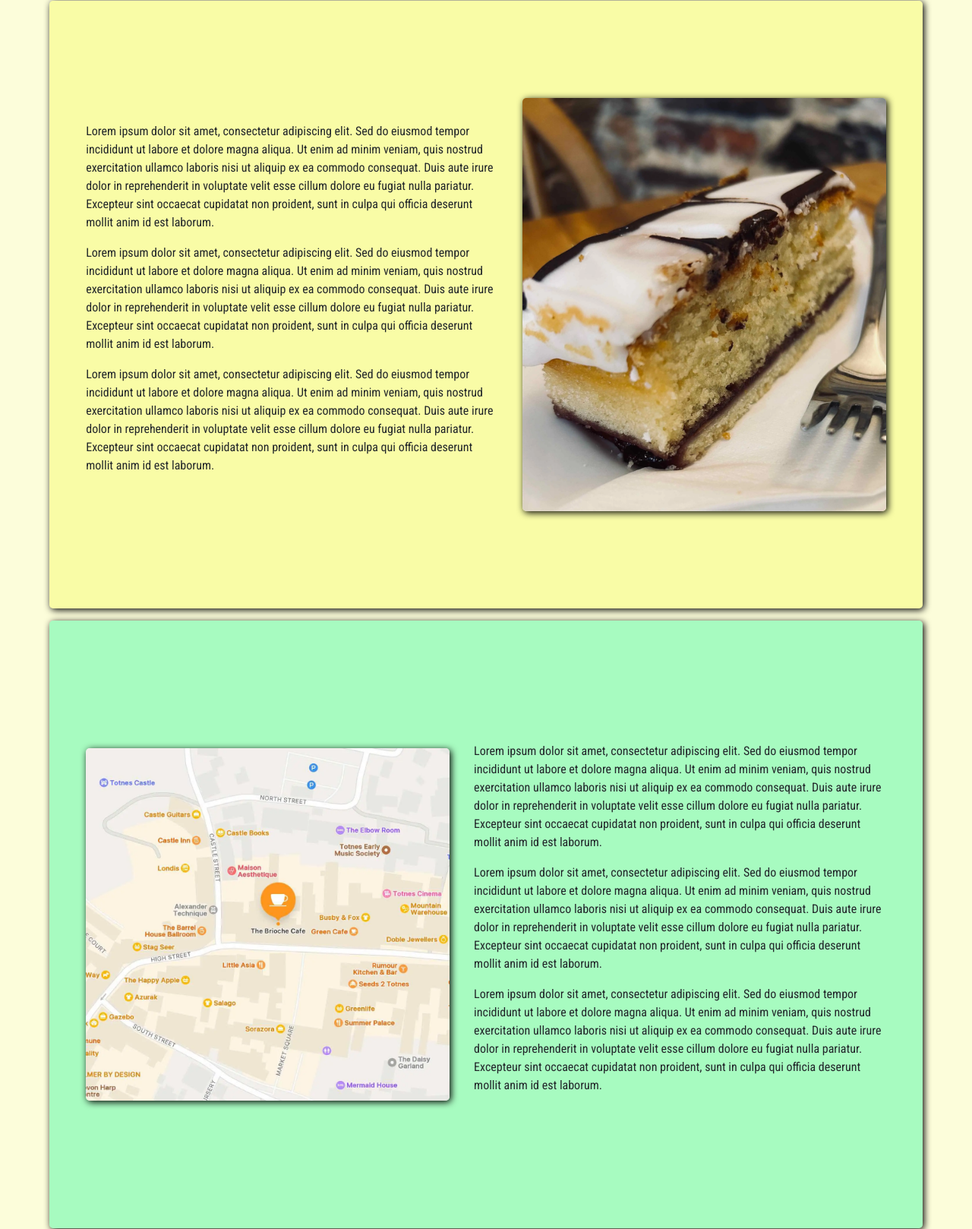
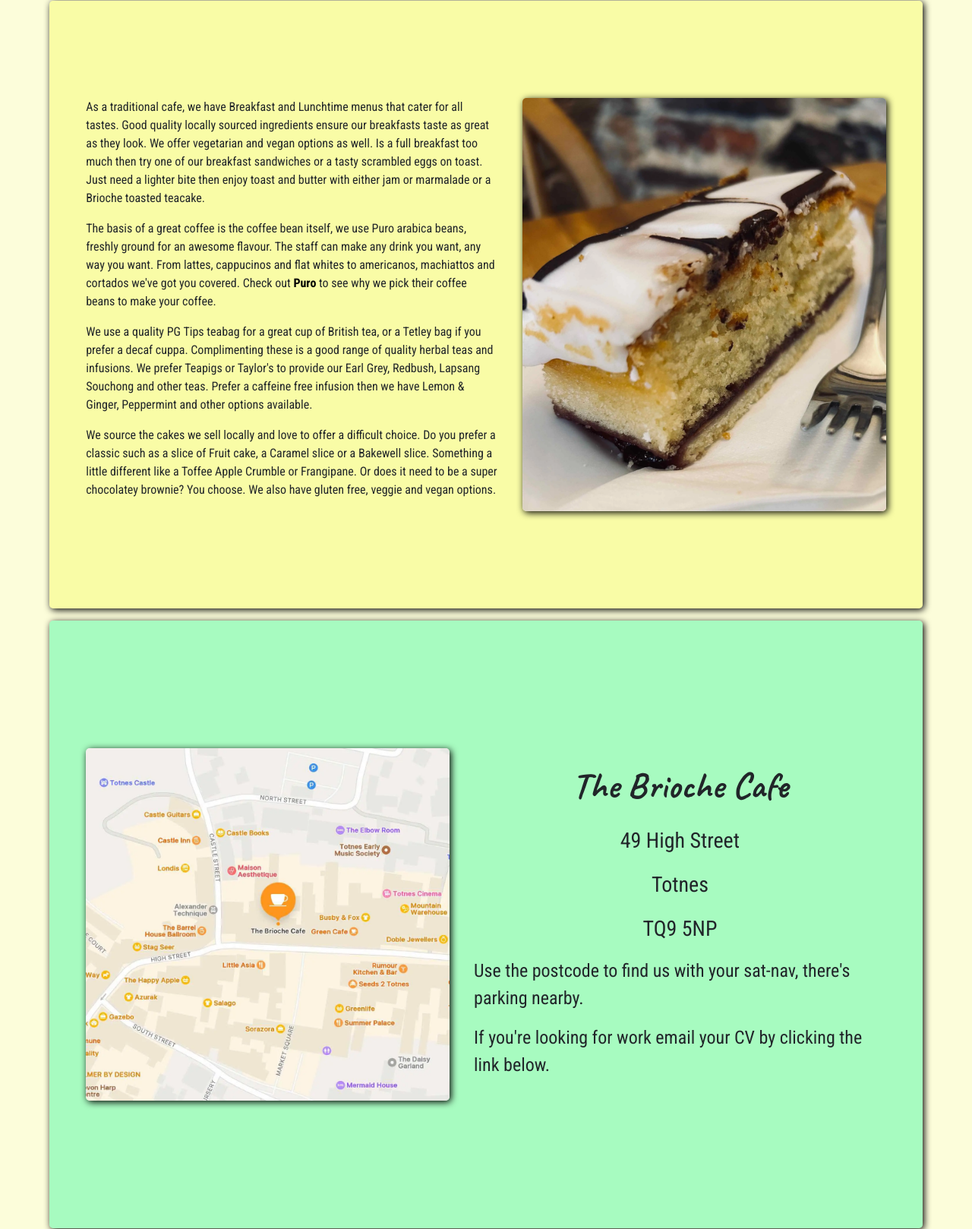
Before and after one commit to thespamster/bootstrap_static_template, a plain HTML site: page index.html in a window 1280 px wide. Shown: the part 1027-2645 px from the top of the page at 76% size. Drawn offline with nearby package versions, Linux system fonts and the light colour scheme.

Commit message:
update coffee machine img. add text to contact us and food and drink sections

```diff
--- a/assets/css/style.css
+++ b/assets/css/style.css
@@ -123,7 +123,8 @@ body {
 }
 
 .btot-style:hover, .btot-style:focus {
-    background-color: rgba(10, 245, 144, 0.15);
+    background-color: black;
+    color:white !important;
 }
 
 .img-style {
--- a/index.html
+++ b/index.html
@@ -90,7 +90,7 @@
             <div class="col-11">
                 <div class="div-style d-flex flex-wrap brioche-col-green justify-content-center">
                     <div class="col-12 col-lg-5 d-flex justify-content-center align-items-center m-sm-0 m-lg-3 order-1">
-                        <img src="assets/img/cropped_bakewell-compressed.webp" class="img-fluid img-style"
+                        <img src="assets/img/coffee_machine1.webp" class="img-fluid img-style"
                             alt="screenshot of brioche in apple maps">
                     </div>
                     <div class="col-12 col-lg-6 d-flex justify-content-center align-items-center order-2">
@@ -138,34 +138,33 @@
                     <div class="col-12 col-lg-6 d-flex justify-content-center align-items-center order-2 order-lg-1">
                         <div class="m-3">
                             <p class="roboto-condensed-400">
-                                Lorem ipsum dolor sit amet, consectetur adipiscing elit. Sed do eiusmod tempor
-                                incididunt ut
-                                labore et dolore magna aliqua. Ut enim ad minim veniam, quis nostrud exercitation
-                                ullamco
-                                laboris nisi ut aliquip ex ea commodo consequat. Duis aute irure dolor in reprehenderit
-                                in
-                                voluptate velit esse cillum dolore eu fugiat nulla pariatur. Excepteur sint occaecat
-                                cupidatat non proident, sunt in culpa qui officia deserunt mollit anim id est laborum.
+                                As a traditional cafe, we have Breakfast and Lunchtime menus that cater for all tastes.
+                                Good quality locally sourced ingredients ensure our breakfasts taste as great as they look.
+                                We offer vegetarian and vegan options as well. Is a full breakfast too much then try one of
+                                our breakfast sandwiches or a tasty scrambled eggs on toast. Just need a lighter bite then
+                                enjoy toast and butter with either jam or marmalade or a Brioche toasted teacake.
                             </p>
                             <p class="roboto-condensed-400">
-                                Lorem ipsum dolor sit amet, consectetur adipiscing elit. Sed do eiusmod tempor
-                                incididunt ut
-                                labore et dolore magna aliqua. Ut enim ad minim veniam, quis nostrud exercitation
-                                ullamco
-                                laboris nisi ut aliquip ex ea commodo consequat. Duis aute irure dolor in reprehenderit
-                                in
-                                voluptate velit esse cillum dolore eu fugiat nulla pariatur. Excepteur sint occaecat
-                                cupidatat non proident, sunt in culpa qui officia deserunt mollit anim id est laborum.
+                                The basis of a great coffee is the coffee bean itself, we use Puro arabica beans, freshly
+                                ground for an awesome flavour. The staff can make any drink you want, any way you want.
+                                From lattes, cappucinos and flat whites to americanos, machiattos and cortados we've got
+                                you covered. Check out <a href="https://www.purocoffee.com" target="_blank"
+                                class="text-decoration-none text-black fw-bold" title="visit the Puro website">Puro</a>
+                                to see why we pick their coffee beans to make your coffee.
                             </p>
                             <p class="roboto-condensed-400">
-                                Lorem ipsum dolor sit amet, consectetur adipiscing elit. Sed do eiusmod tempor
-                                incididunt ut
-                                labore et dolore magna aliqua. Ut enim ad minim veniam, quis nostrud exercitation
-                                ullamco
-                                laboris nisi ut aliquip ex ea commodo consequat. Duis aute irure dolor in reprehenderit
-                                in
-                                voluptate velit esse cillum dolore eu fugiat nulla pariatur. Excepteur sint occaecat
-                                cupidatat non proident, sunt in culpa qui officia deserunt mollit anim id est laborum.
+                                We use a quality PG Tips teabag for a great cup of British tea, or a Tetley bag if you
+                                prefer a decaf cuppa. Complimenting these is a good range of quality herbal teas and
+                                infusions. We prefer Teapigs or Taylor's to provide our Earl Grey, Redbush,
+                                Lapsang Souchong and other teas. Prefer a caffeine free infusion then we have Lemon & Ginger,
+                                Peppermint and other options available.
+
+                            </p>
+                            <p class="roboto-condensed-400">
+                                We source the cakes we sell locally and love to offer a difficult choice. Do you prefer a classic such as
+                                a slice of Fruit cake, a Caramel slice or a Bakewell slice. Something a
+                                little different like a Toffee Apple Crumble or Frangipane. Or does it need to be a super chocolatey
+                                brownie? You choose. We also have gluten free, veggie and vegan options.
                             </p>
                         </div>
 
@@ -192,35 +191,25 @@
                     </div>
                     <div class="col-12 col-lg-6 d-flex justify-content-center align-items-center">
                         <div class="m-3">
-                            <p class="roboto-condensed-400">
-                                Lorem ipsum dolor sit amet, consectetur adipiscing elit. Sed do eiusmod tempor
-                                incididunt ut
-                                labore et dolore magna aliqua. Ut enim ad minim veniam, quis nostrud exercitation
-                                ullamco
-                                laboris nisi ut aliquip ex ea commodo consequat. Duis aute irure dolor in reprehenderit
-                                in
-                                voluptate velit esse cillum dolore eu fugiat nulla pariatur. Excepteur sint occaecat
-                                cupidatat non proident, sunt in culpa qui officia deserunt mollit anim id est laborum.
+                            <div>
+                                <p class="caveat-400 fs-6 fw-bold text-center">
+                                    The Brioche Cafe
+                                </p>
+                                <p class="roboto-condensed-400 fs-3 text-center">
+                                    49 High Street
+                                </p>
+                                <p class="roboto-condensed-400 fs-3 text-center">
+                                    Totnes
+                                </p>
+                                <p class="roboto-condensed-400 fs-3 text-center">
+                                    TQ9 5NP
+                                </p>
+                            </div>
+                            <p class="roboto-condensed-400 fs-4 text-start">
+                                Use the postcode to find us with your sat-nav, there's parking nearby.
                             </p>
-                            <p class="roboto-condensed-400">
-                                Lorem ipsum dolor sit amet, consectetur adipiscing elit. Sed do eiusmod tempor
-                                incididunt ut
-                                labore et dolore magna aliqua. Ut enim ad minim veniam, quis nostrud exercitation
-                                ullamco
-                                laboris nisi ut aliquip ex ea commodo consequat. Duis aute irure dolor in reprehenderit
-                                in
-                                voluptate velit esse cillum dolore eu fugiat nulla pariatur. Excepteur sint occaecat
-                                cupidatat non proident, sunt in culpa qui officia deserunt mollit anim id est laborum.
-                            </p>
-                            <p class="roboto-condensed-400">
-                                Lorem ipsum dolor sit amet, consectetur adipiscing elit. Sed do eiusmod tempor
-                                incididunt ut
-                                labore et dolore magna aliqua. Ut enim ad minim veniam, quis nostrud exercitation
-                                ullamco
-                                laboris nisi ut aliquip ex ea commodo consequat. Duis aute irure dolor in reprehenderit
-                                in
-                                voluptate velit esse cillum dolore eu fugiat nulla pariatur. Excepteur sint occaecat
-                                cupidatat non proident, sunt in culpa qui officia deserunt mollit anim id est laborum.
+                            <p class="roboto-condensed-400 fs-4 text-start">
+                                If you're looking for work email your CV by clicking the link below.
                             </p>
                         </div>
                     </div>
@@ -254,7 +243,7 @@
                         <div class="row">
                             <div class="col">
                                 <div class="text-center">
-                                    <a href="mailto:web-jobs@example.co.uk?subject=Job Application"
+                                    <a href="mailto:web-cv@briochecafe.co.uk?subject=Job Application"
                                         aria-label="email jobs@example.co.uk (opens your default email client)"
                                         class="text-decoration-none text-black fw-bold fs-1 caveat-300"
                                         title="Click here to send an email">Looking for work? Email Your CV</a>
```
Also changed, not shown: assets/img/coffee_machine1.webp (added).
